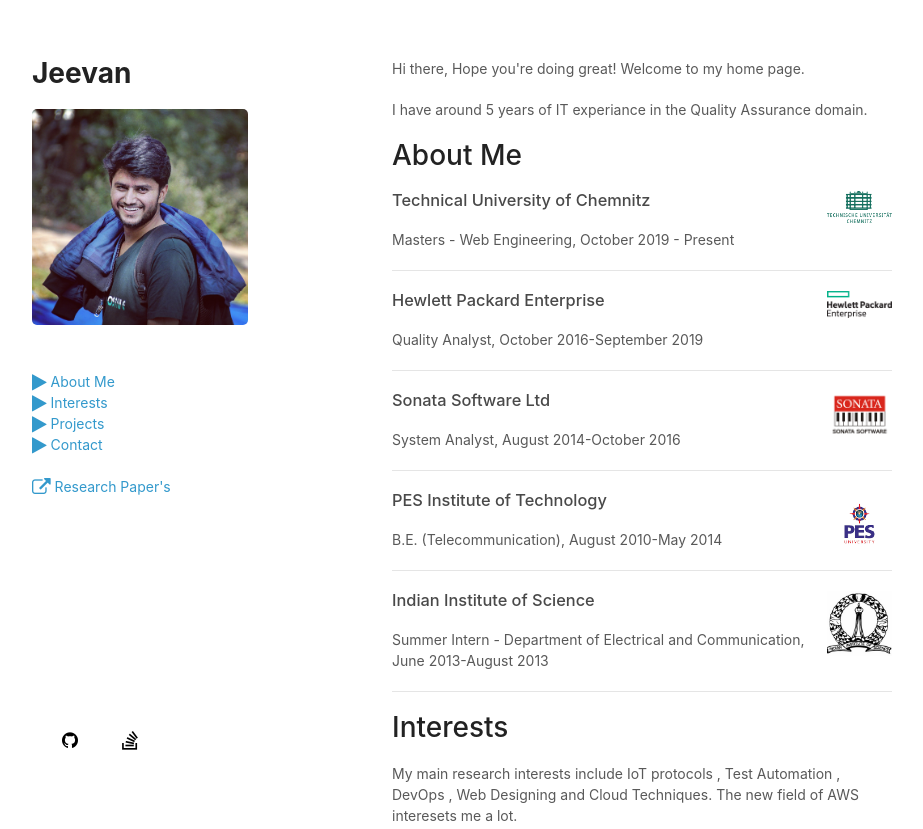
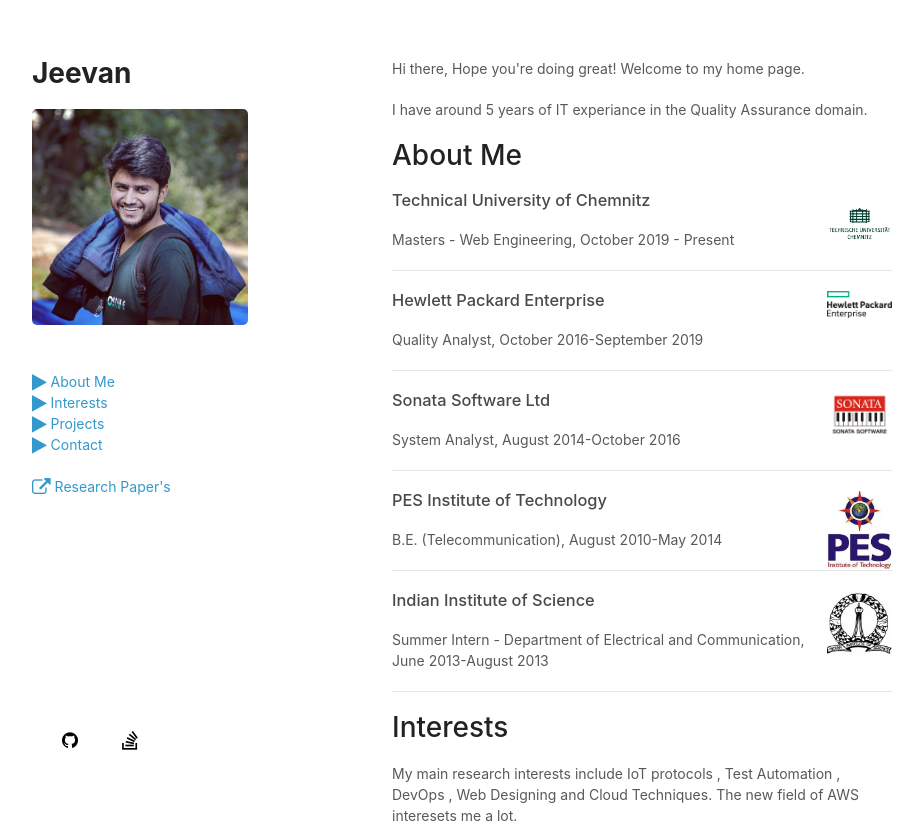
Before and after one commit to jeevantheqa/jeevantheqa.github.io, a plain HTML site: page index.html in a window 1280 px wide. Shown: the top 829 px of the page, without its empty margins (178-1101 px from the left). Drawn offline with Linux system fonts and the light colour scheme.

Commit message:
logo path changes

```diff
--- a/index.html
+++ b/index.html
@@ -53,13 +53,13 @@
 
         <h1 id="about">About Me</h1>
 
-        <p><img src="img/tuc-2.png" class="logo"/><h3>Technical University of Chemnitz</h3>Masters - Web Engineering, October 2019 - Present</p>
+        <p><img src="img/tuc.jpg" class="logo"/><h3>Technical University of Chemnitz</h3>Masters - Web Engineering, October 2019 - Present</p>
         <hr />
         <p><img src="img/title.png" class="logo"/><h3>Hewlett Packard Enterprise</h3>Quality Analyst, October 2016-September 2019</p>
         <hr />
         <p><img src="img/sonata.png" class="logo"/><h3>Sonata Software Ltd</h3>System Analyst, August 2014-October 2016</p>
         <hr />
-        <p><img src="img/pes-2.png" class="logo"/><h3>PES Institute of Technology</h3>B.E. (Telecommunication), August 2010-May 2014</p>
+        <p><img src="img/pes.jpg" class="logo"/><h3>PES Institute of Technology</h3>B.E. (Telecommunication), August 2010-May 2014</p>
         <hr />
         <p><img src="img/iisc.jpeg" class="logo"/><h3>Indian Institute of Science</h3>Summer Intern - Department of Electrical and Communication, June 2013-August 2013</p>
         <hr />
```
